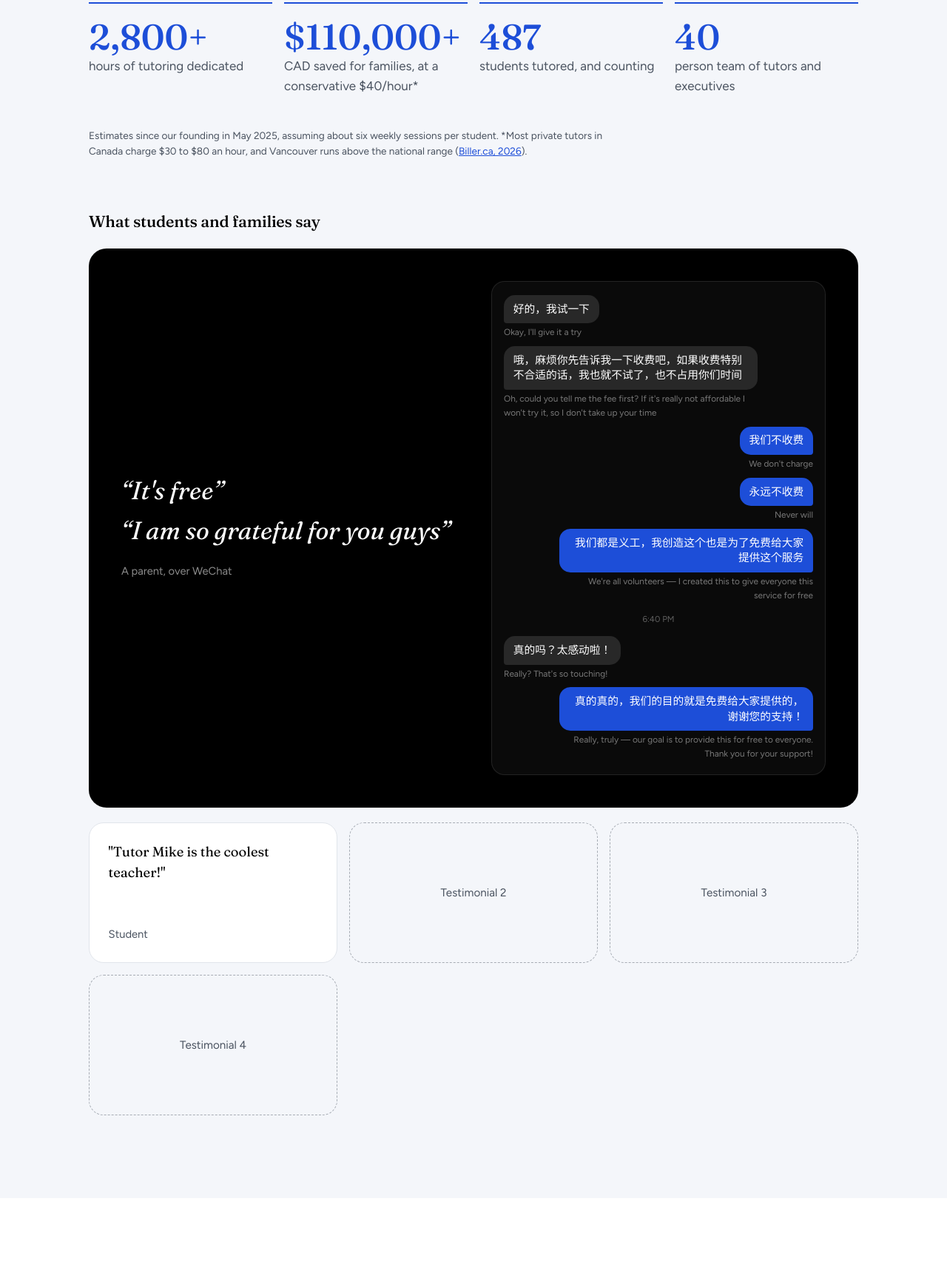
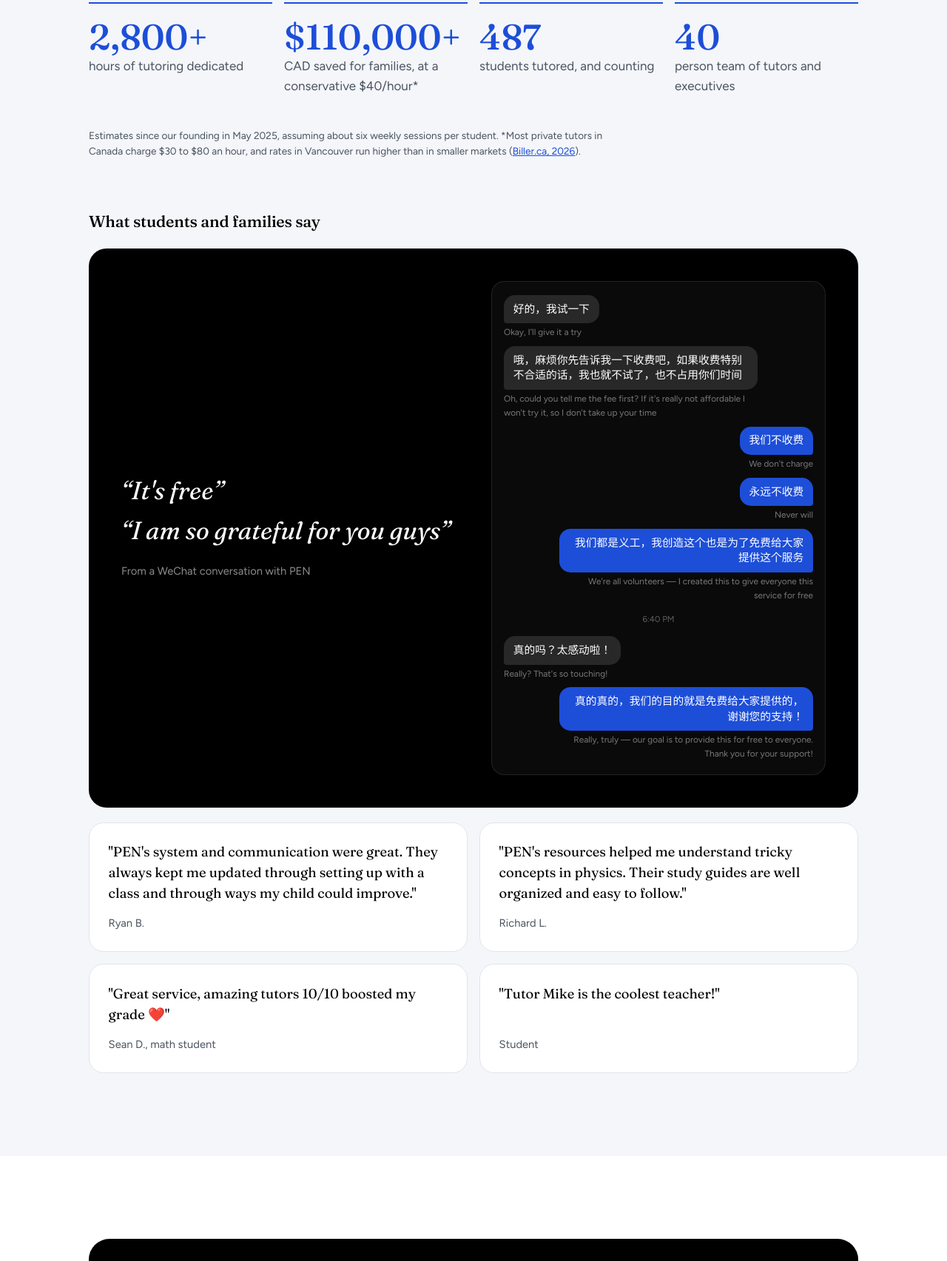
Before and after one commit to samisoverpowered-spec/PEN-Website, a plain HTML site: page index.html in a window 1280 px wide. Shown: the part 1455-3160 px from the top of the page at 74% size. Drawn offline with Linux system fonts and the light colour scheme.

Commit message:
Add testimonials, new IB study guides, and layout and wording fixes
Adds three testimonials in place of placeholders and replaces the IB Physics, Chemistry and Math AA guides with PDFs. Corrects the tutoring rate note and the chat testimonial caption, and fixes inner page headings touching the screen edge.

Co-Authored-By: Claude Opus 5.5 <noreply@anthropic.com>

```diff
--- a/assets/styles.css
+++ b/assets/styles.css
@@ -65,7 +65,7 @@ p { margin: 0; }
 .section-head { margin-bottom: clamp(2rem, 5vw, 3rem); }
 
 /* ============ Page header (non-home pages) ============ */
-.page-head { padding: clamp(2.5rem, 6vw, 4rem) 0 clamp(1.5rem, 4vw, 2.5rem); }
+.page-head { padding-block: clamp(2.5rem, 6vw, 4rem) clamp(1.5rem, 4vw, 2.5rem); }
 .page-head h1 { font-size: clamp(2.2rem, 5vw, 3.2rem); letter-spacing: -0.02em; }
 .page-head .lede { font-size: clamp(1.05rem, 1.5vw, 1.2rem); }
 
@@ -324,7 +324,7 @@ p { margin: 0; }
 .chat-translation { font-size: .74rem; color: rgba(255,255,255,.45); margin-top: .2rem; }
 .chat-time { text-align: center; font-size: .72rem; color: rgba(255,255,255,.35); margin: .3rem 0; }
 @media (max-width: 760px) { .chat-testimonial { grid-template-columns: 1fr; } }
-.quotes { display: grid; grid-template-columns: repeat(3, 1fr); gap: 1rem; }
+.quotes { display: grid; grid-template-columns: repeat(2, 1fr); gap: 1rem; }
 .quote { margin: 0; background: var(--surface); border: 1px solid var(--line); border-radius: 20px; padding: 1.6rem; display: flex; flex-direction: column; gap: 1rem; }
 .quote blockquote { margin: 0; font-family: var(--serif); font-size: 1.15rem; line-height: 1.5; }
 .quote figcaption { margin-top: auto; font-size: .92rem; color: var(--ink-soft); }
--- a/index.html
+++ b/index.html
@@ -108,7 +108,7 @@
         <p class="lede">Every session and every guide is free. Here is what that adds up to.</p>
       </div>
       <div class="stats" id="stats"></div>
-      <p class="stats-note">Estimates since our founding in May 2025, assuming about six weekly sessions per student. *Most private tutors in Canada charge $30 to $80 an hour, and Vancouver runs above the national range (<a href="https://biller.ca/pricing-guides/how-much-to-charge-tutoring-canada" target="_blank" rel="noopener">Biller.ca, 2026</a>).</p>
+      <p class="stats-note">Estimates since our founding in May 2025, assuming about six weekly sessions per student. *Most private tutors in Canada charge $30 to $80 an hour, and rates in Vancouver run higher than in smaller markets (<a href="https://biller.ca/pricing-guides/how-much-to-charge-tutoring-canada" target="_blank" rel="noopener">Biller.ca, 2026</a>).</p>
 
       <h3 class="quotes-head">What students and families say</h3>
       <div class="chat-testimonial" id="chat-testimonial"></div>
@@ -196,7 +196,7 @@
      ========================================================= */
   const CHAT_TESTIMONIAL = {
     pulls: ["“It's free”", "“I am so grateful for you guys”"],
-    caption: "A parent, over WeChat",
+    caption: "From a WeChat conversation with PEN",
     messages: [
       { from: "them", zh: "好的，我试一下", en: "Okay, I'll give it a try" },
       { from: "them", zh: "哦，麻烦你先告诉我一下收费吧，如果收费特别不合适的话，我也就不试了，也不占用你们时间", en: "Oh, could you tell me the fee first? If it's really not affordable I won't try it, so I don't take up your time" },
@@ -214,9 +214,12 @@
      e.g. { quote: "...", who: "Parent of a Grade 10 student" }
      ========================================================= */
   const TESTIMONIALS = [
+    { quote: "PEN's system and communication were great. They always kept me updated through setting up with a class and through ways my child could improve.", who: "Ryan B." },
+    { quote: "PEN's resources helped me understand tricky concepts in physics. Their study guides are well organized and easy to follow.", who: "Richard L." },
+    { quote: "Great service, amazing tutors 10/10 boosted my grade ❤️", who: "Sean D., math student" },
     { quote: "Tutor Mike is the coolest teacher!", who: "Student" }
   ];
-  const TESTIMONIAL_SLOTS = 3;
+  const TESTIMONIAL_SLOTS = 0;
 
   const fmtStat = (s, n) => (s.prefix || "") + Math.round(n).toLocaleString("en-US") + (s.suffix || "");
   $("#stats").innerHTML = STATS.length
```
Also changed, not shown: study-guides.html (+4 -4 lines), 3 other files.
